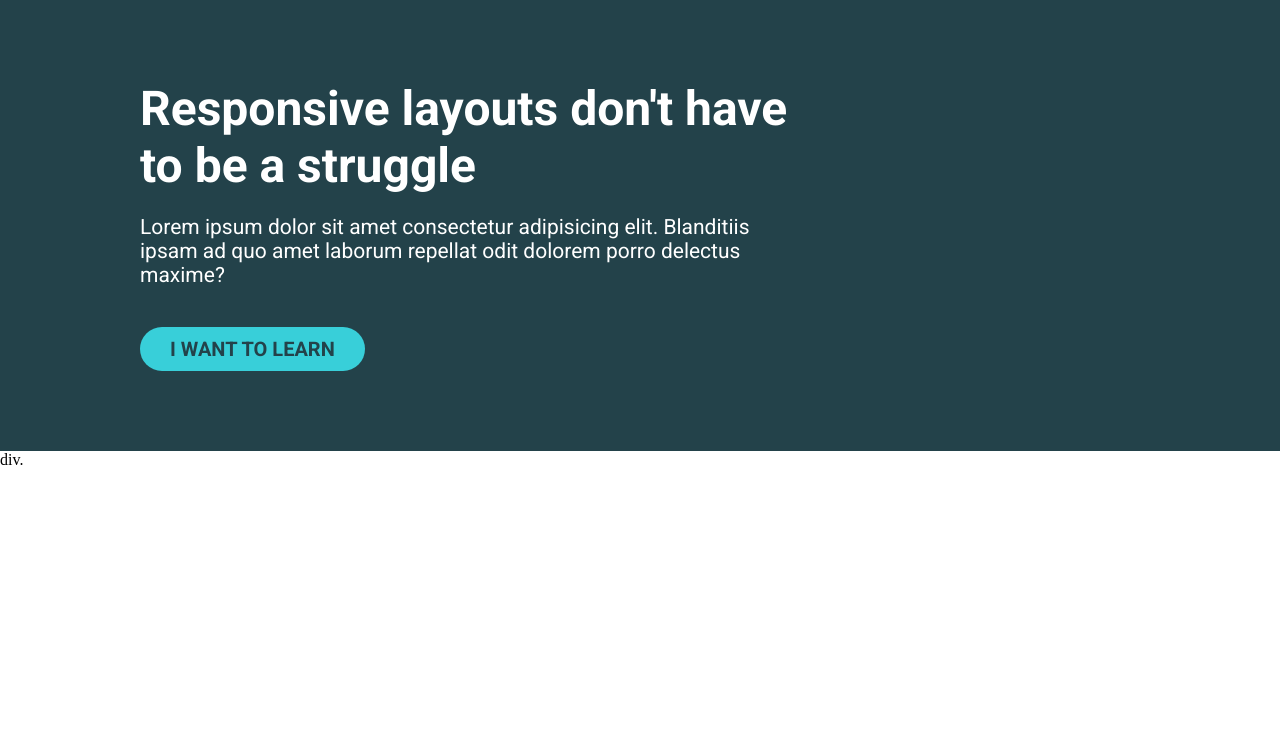
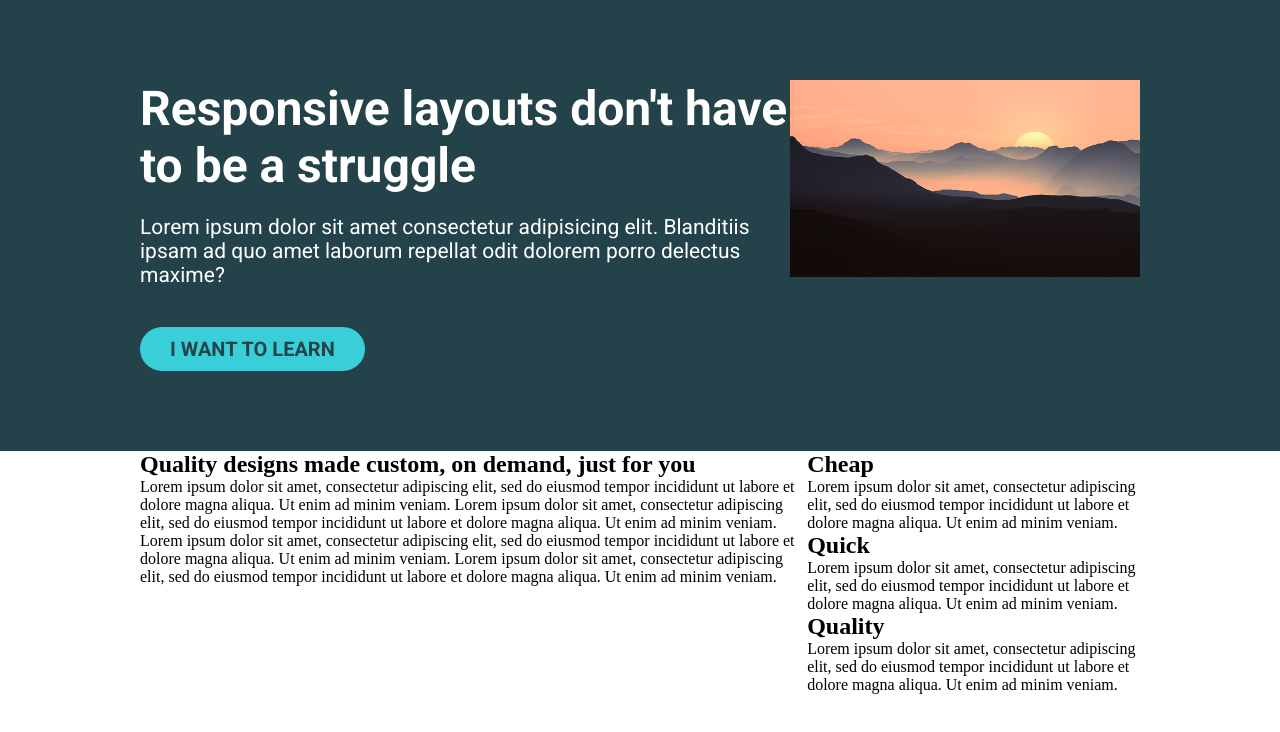
Before and after one commit to nepali-rakshya/Revision, a plain HTML site: page challenges/challenge4.html in a window 1280 px wide. Drawn offline with Linux system fonts and the light colour scheme.

Commit message:
challenge

```diff
--- a/challenges/challenge4.css
+++ b/challenges/challenge4.css
@@ -11,10 +11,6 @@
   background: #23424a;
   padding: 5em 0;
   color: white;
-}
-
-.intro-primary-one {
-  width: 65%;
 }
 
 .intro-title p {
@@ -31,7 +27,8 @@
 /* ==== Intro, Button and Second common ==== */
 
 .intro-button,
-.intro-primary {
+.intro-primary,
+.second {
   max-width: 1000px;
   width: 80%;
   margin: 0 auto;
@@ -62,4 +59,17 @@ a:hover {
   opacity: 0.75;
 }
 
+/* ******** IMAGE ******** */
+
+img {
+  width: 350px;
+}
+
 /* ************ SECOND ************ */
+
+/* ===== Common Flexbox ======= */
+
+.intro-primary-one,
+.second-primary {
+  display: flex;
+}
--- a/challenges/challenge4.html
+++ b/challenges/challenge4.html
@@ -24,19 +24,64 @@
               Blanditiis ipsam ad quo amet laborum repellat odit dolorem porro
               delectus maxime?
             </p>
+            <a href="#">I want to learn</a>
+          </div>
+          <div class="img">
+            <img src="../img/mountains-ge60563ae7_640.png" alt="landscape" />
           </div>
         </div>
       </div>
 
       <!-- Button -->
-
-      <div class="intro-button">
-        <a href="#">I want to learn</a>
-      </div>
     </div>
 
     <!-- Second section -->
 
-    div.
+    <div class="second">
+      <div class="second-primary">
+        <div class="row-one">
+          <div class="col-one">
+            <h2>Quality designs made custom, on demand, just for you</h2>
+            <p>
+              Lorem ipsum dolor sit amet, consectetur adipiscing elit, sed do
+              eiusmod tempor incididunt ut labore et dolore magna aliqua. Ut
+              enim ad minim veniam. Lorem ipsum dolor sit amet, consectetur
+              adipiscing elit, sed do eiusmod tempor incididunt ut labore et
+              dolore magna aliqua. Ut enim ad minim veniam.
+            </p>
+            <p>
+              Lorem ipsum dolor sit amet, consectetur adipiscing elit, sed do
+              eiusmod tempor incididunt ut labore et dolore magna aliqua. Ut
+              enim ad minim veniam. Lorem ipsum dolor sit amet, consectetur
+              adipiscing elit, sed do eiusmod tempor incididunt ut labore et
+              dolore magna aliqua. Ut enim ad minim veniam.
+            </p>
+          </div>
+        </div>
+        <div class="row-two">
+          <div class="col-two">
+            <h2>Cheap</h2>
+            <p>
+              Lorem ipsum dolor sit amet, consectetur adipiscing elit, sed do
+              eiusmod tempor incididunt ut labore et dolore magna aliqua. Ut
+              enim ad minim veniam.
+            </p>
+
+            <h2>Quick</h2>
+            <p>
+              Lorem ipsum dolor sit amet, consectetur adipiscing elit, sed do
+              eiusmod tempor incididunt ut labore et dolore magna aliqua. Ut
+              enim ad minim veniam.
+            </p>
+            <h2>Quality</h2>
+            <p>
+              Lorem ipsum dolor sit amet, consectetur adipiscing elit, sed do
+              eiusmod tempor incididunt ut labore et dolore magna aliqua. Ut
+              enim ad minim veniam.
+            </p>
+          </div>
+        </div>
+      </div>
+    </div>
   </body>
 </html>
```
